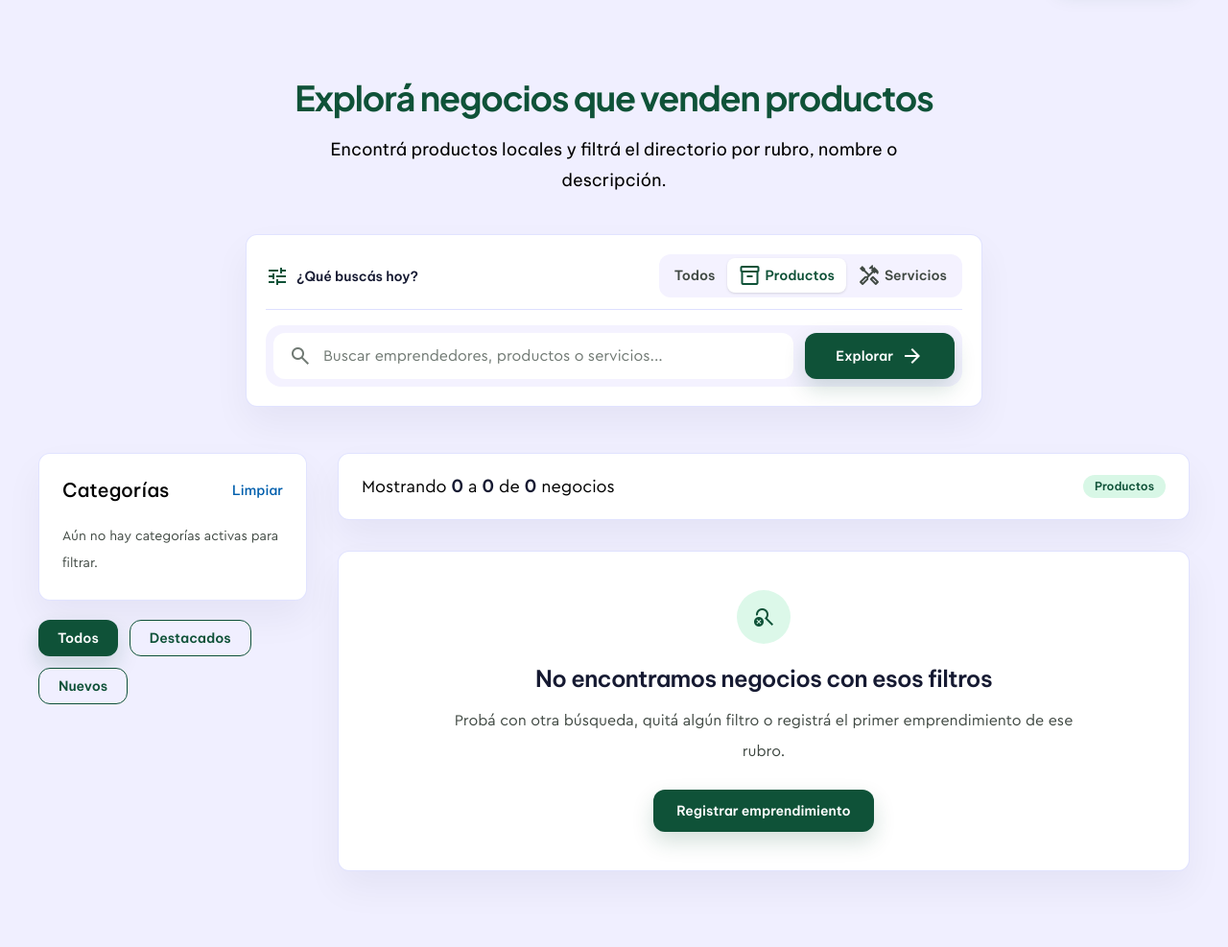
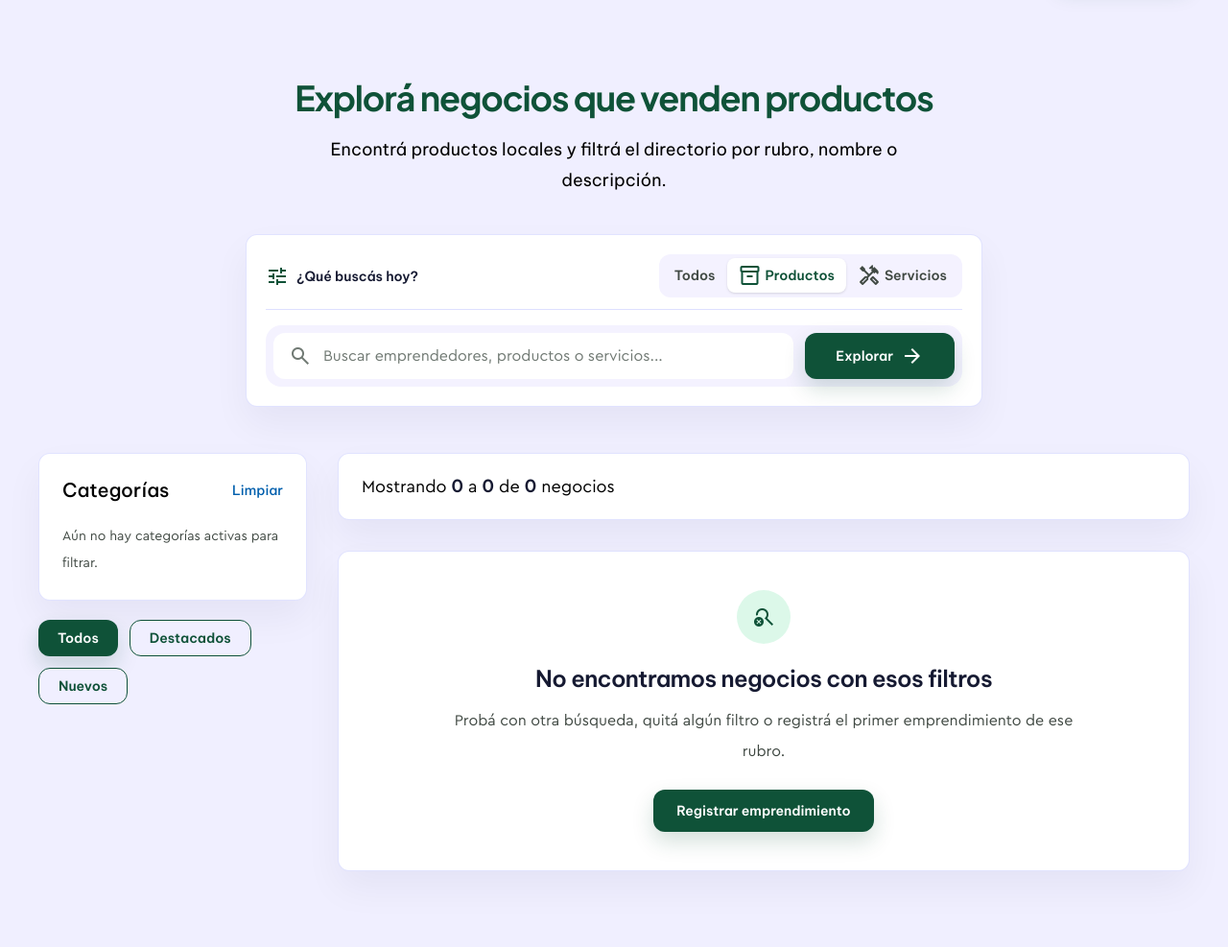
Before and after one commit to Fredy452/cb-tiendas, a Laravel app: page /tiendas?offer_type=products in a window 1280 px wide. Shown: the part 80-1067 px from the top of the page at 96% size. Run offline with Laravel 12, Linux system fonts and the light colour scheme; data that the repository does not hold is empty; style sheets or scripts are compiled from the project's sources; some libraries are stand-ins or nearby versions; some web fonts are replaced.

Commit message:
feat: elimina la visualización del tipo de oferta seleccionado en la página de tienda

```diff
--- a/resources/views/tienda.blade.php
+++ b/resources/views/tienda.blade.php
@@ -108,9 +108,6 @@
                     @if ($search !== '')
                         <span class="cb-pill">Búsqueda: {{ $search }}</span>
                     @endif
-                    @if ($selectedOfferType)
-                        <span class="cb-pill">{{ App\Models\Store::offerTypeOptions()[$selectedOfferType] }}</span>
-                    @endif
                 </div>
 
                 @if ($stores->isEmpty())
```
